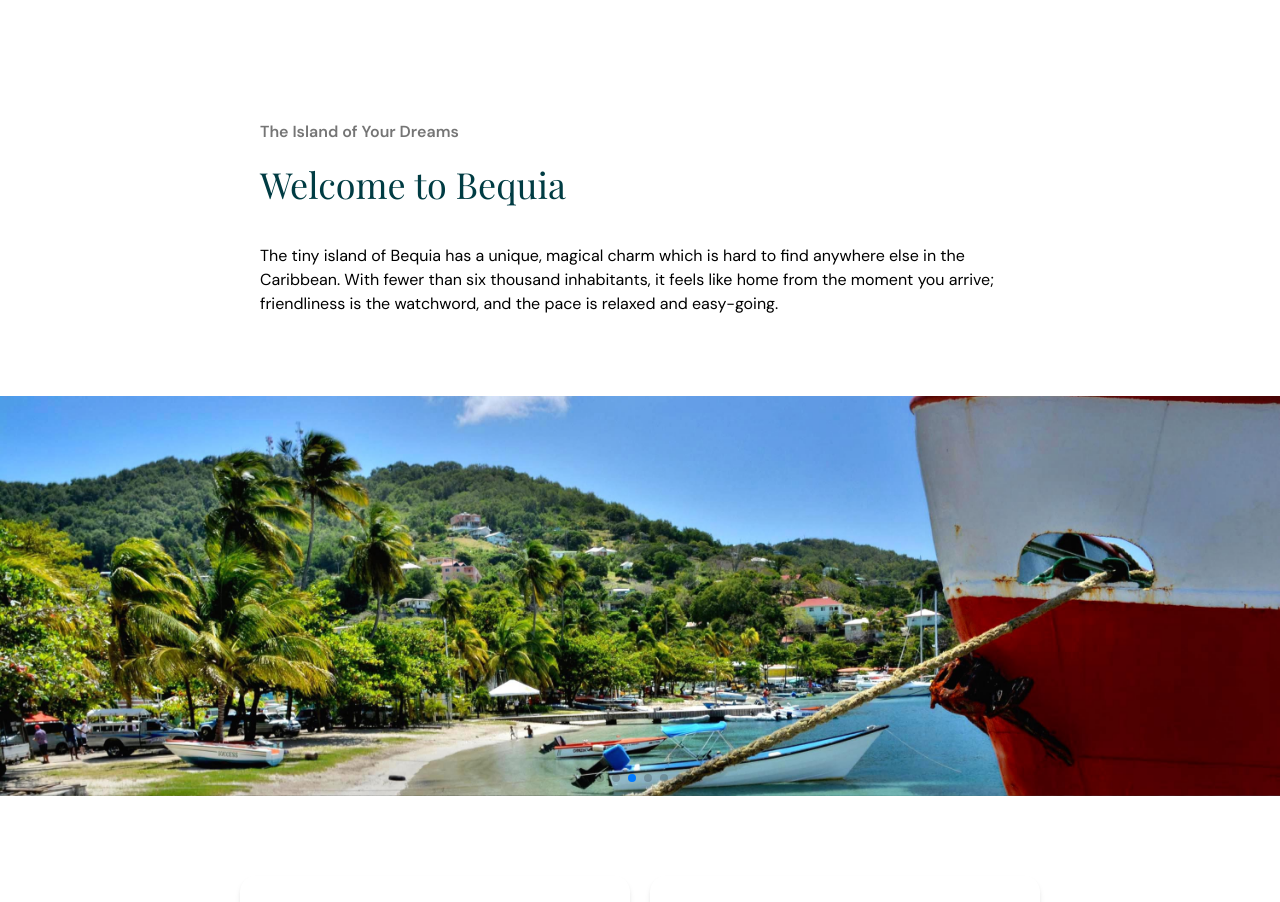
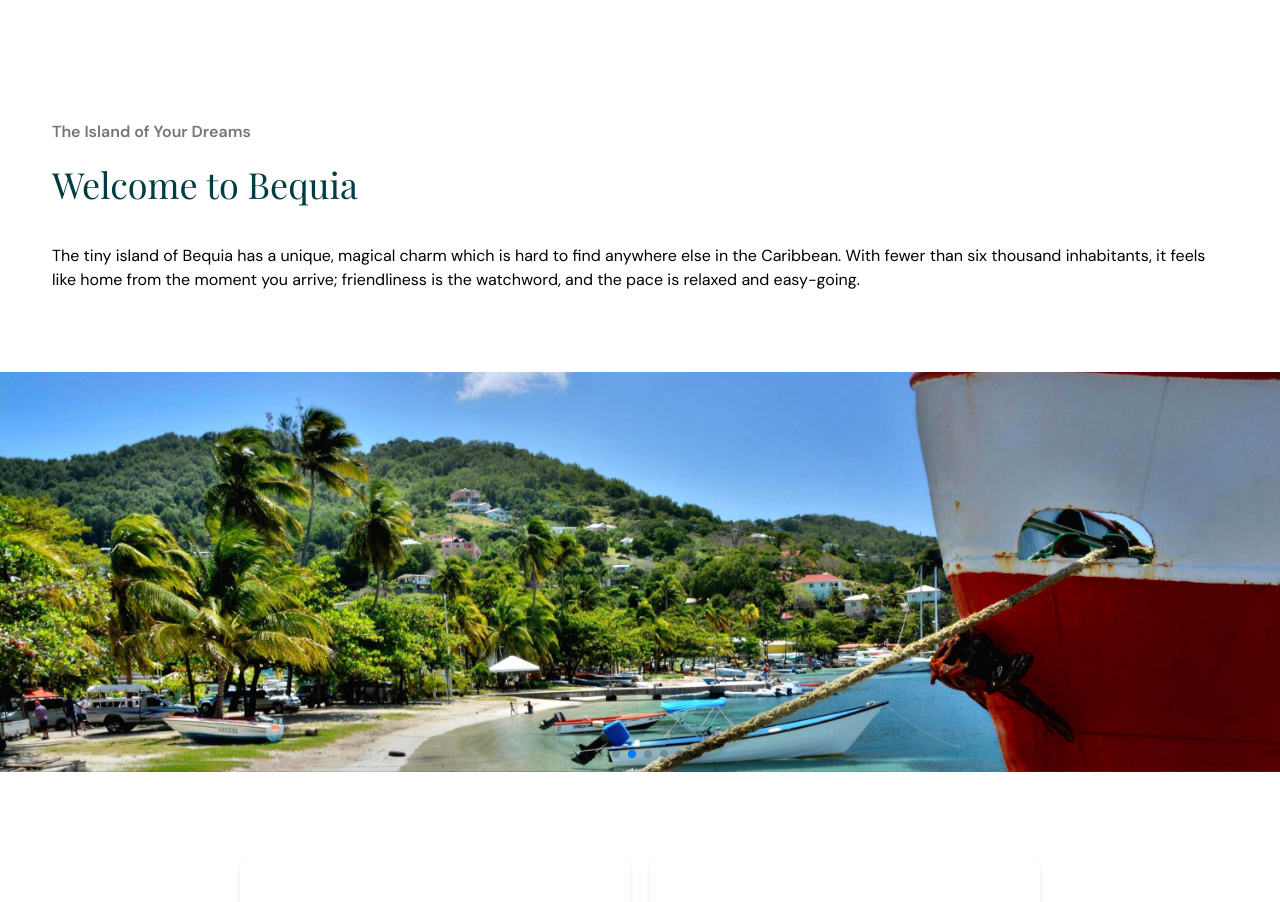
Before and after one commit to Sariah-dotcom/bequia-tourism-association, a React (Vite) app: page / in a window 1280 px wide. Shown: the part 840-1742 px from the top of the page. Built offline with nearby package versions, Linux system fonts and the light colour scheme; a web font is replaced by a local one.

Commit message:
update home page padding

```diff
--- a/src/pages/Home.jsx
+++ b/src/pages/Home.jsx
@@ -86,7 +86,7 @@ export default function Home() {
       <Hero />
 
       <section className="text px-5">
-        <div className='lg:px-[15rem] mt-[5rem]'>
+        <div className='lg:px-[2rem] mt-[5rem]'>
           <SectionHeading
             subheading="The Island of Your Dreams"
             heading='Welcome to Bequia'
```
